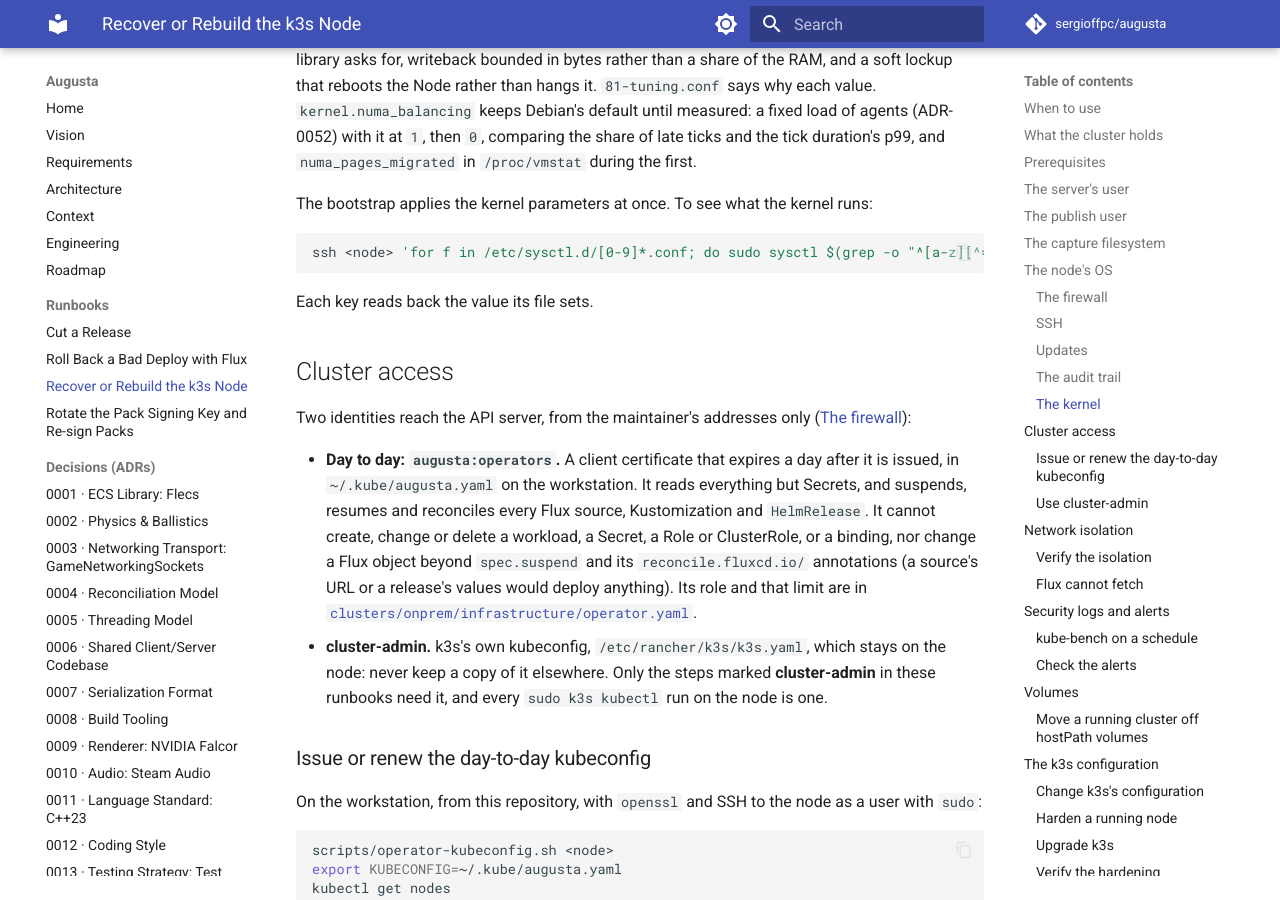
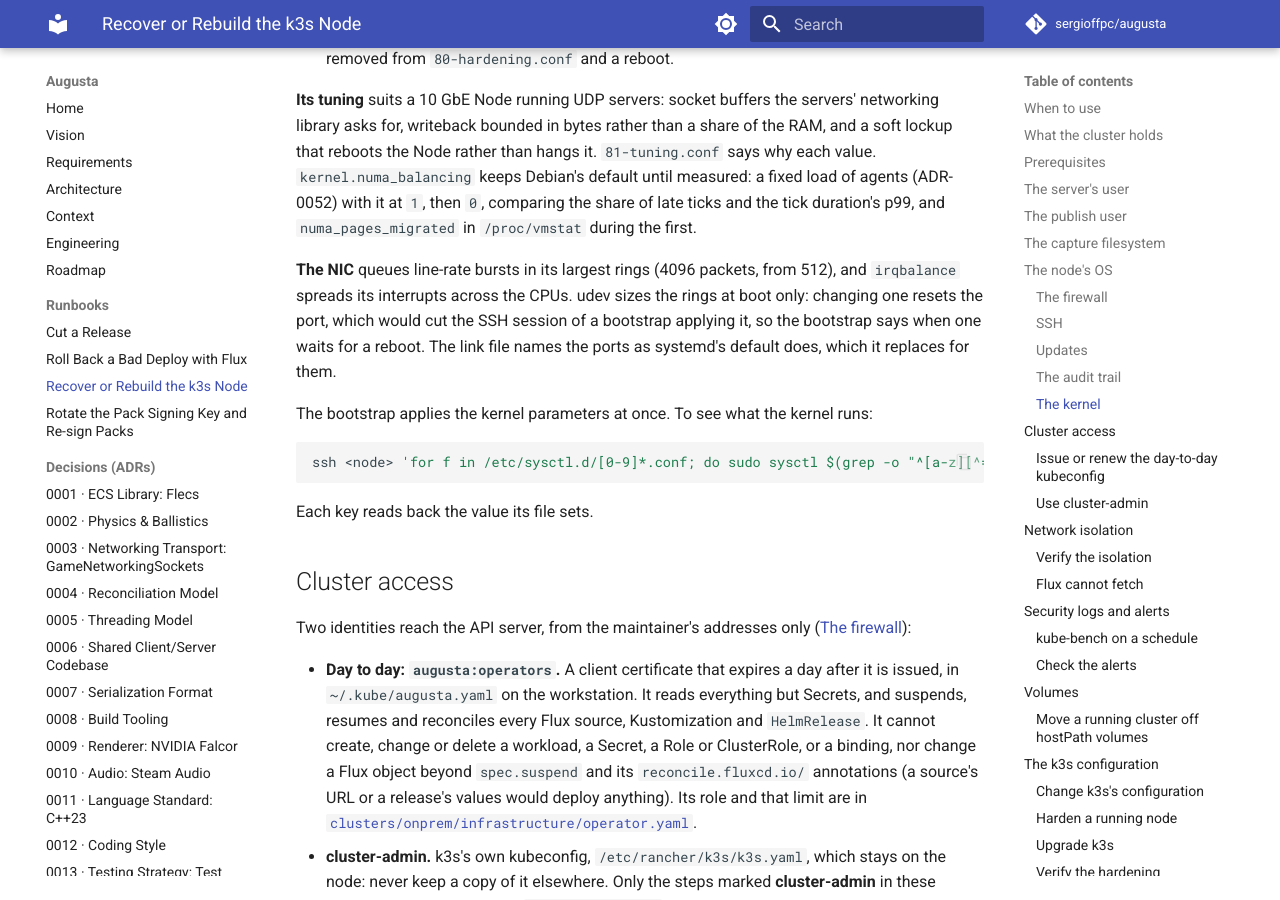
Before and after one commit to sergioffpc/augusta, an MkDocs documentation site: the page built from docs/runbooks/k3s-node-recovery.md, in a window 1280 px wide and 900 px high, scrolled down 8500 px. Built offline with MkDocs 1.6.1 and Material for MkDocs 9.7.7, drawn with Linux system fonts in a browser that asks for light colours; comment, search, counter and statistics services are not loaded; some of the changed text lies outside the part shown.

Commit message:
feat(node): size the 10 GbE rings and balance IRQs
A .link file matching ixgbe sets 4096 RX/TX rings from the next boot,
keeping systemd's default naming it replaces; irqbalance is installed.

Closes #566

Co-Authored-By: Claude Opus 5.5 <noreply@anthropic.com>

```diff
--- a/docs/runbooks/k3s-node-recovery.md
+++ b/docs/runbooks/k3s-node-recovery.md
@@ -243,6 +243,7 @@ credential (ADR-0057). Its configuration is in
 | `audit.rules`                  | `/etc/audit/rules.d/augusta.rules`                           | [The audit trail](#the-audit-trail).                                             |
 | `80-hardening.conf`            | `/etc/sysctl.d/80-hardening.conf`                            | [The kernel](#the-kernel)'s hardening.                                           |
 | `81-tuning.conf`               | `/etc/sysctl.d/81-tuning.conf`                               | [The kernel](#the-kernel)'s tuning: socket buffers, writeback, free memory, TCP. |
+| `10-augusta-ixgbe.link`        | `/etc/systemd/network/10-augusta-ixgbe.link`                 | The 10 GbE ports' rings, from the next boot ([The kernel](#the-kernel)).         |
 
 To change any of it, merge the change to `develop`, then run the bootstrap on
 the node, which writes what changed and reloads the service that reads it:
@@ -392,6 +393,13 @@ share of the RAM, and a soft lockup that reboots the Node rather than hangs it.
 default until measured: a fixed load of agents (ADR-0052) with it at `1`, then
 `0`, comparing the share of late ticks and the tick duration's p99, and
 `numa_pages_migrated` in `/proc/vmstat` during the first.
+
+**The NIC** queues line-rate bursts in its largest rings (4096 packets, from
+512), and `irqbalance` spreads its interrupts across the CPUs. udev sizes the
+rings at boot only: changing one resets the port, which would cut the SSH
+session of a bootstrap applying it, so the bootstrap says when one waits for a
+reboot. The link file names the ports as systemd's default does, which it
+replaces for them.
 
 The bootstrap applies the kernel parameters at once. To see what the kernel
 runs:
```
Also changed, not shown: 2 other files.
